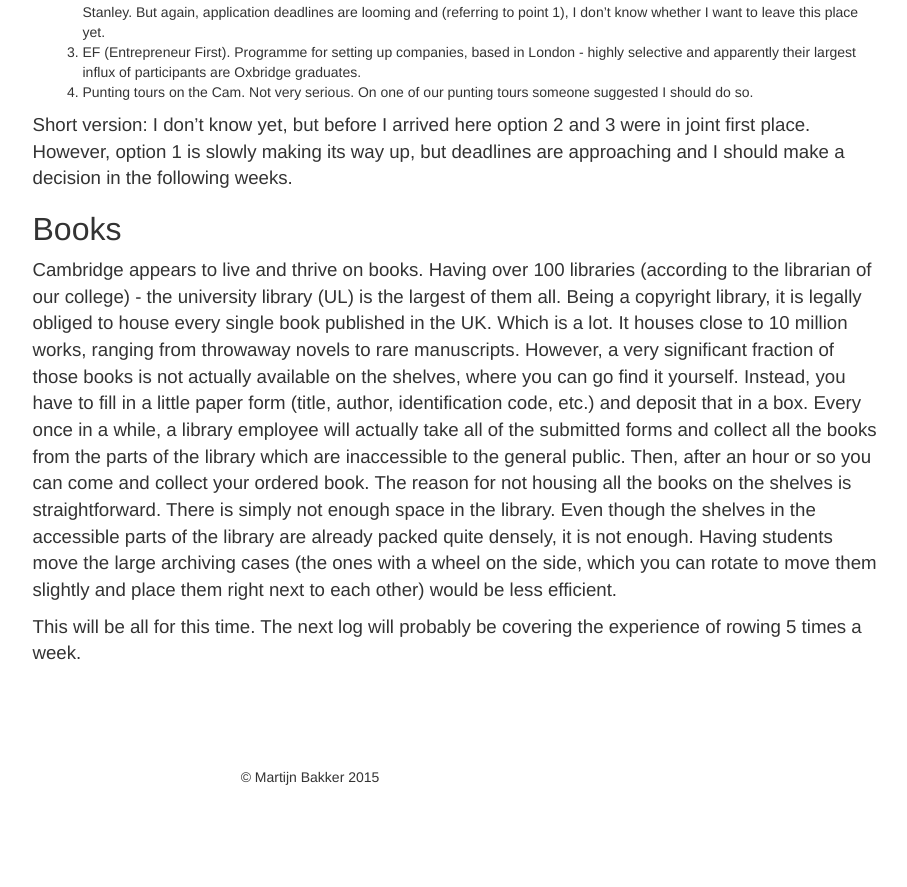
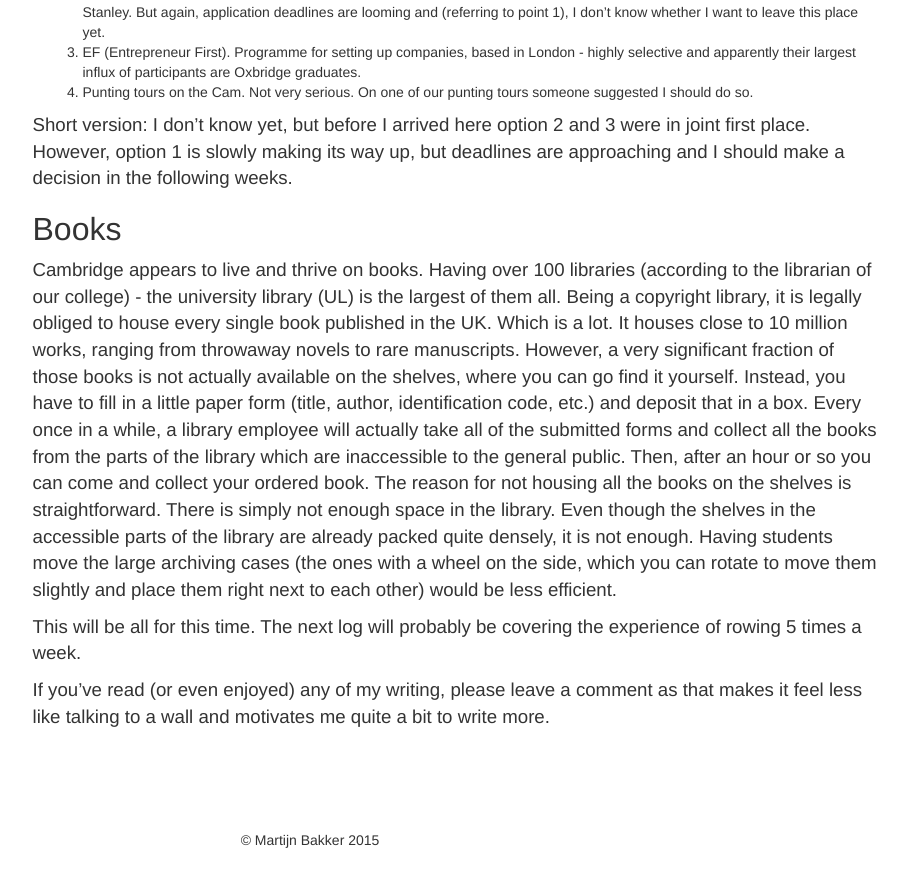
Before and after one commit to Gladdy/gladdy.github.io, a Jekyll site: the page built from _logs/2015-10-25-cambridge.md, in a window 1280 px wide and 900 px high, scrolled down 1326 px. Shown: the top 887 px of the window, without its empty margins (330-1237 px from the left). Built offline with Jekyll 4.4.1, drawn with Linux system fonts in a browser that asks for light colours; comment, search, counter and statistics services are not loaded; before the commit the page ends 2163 px from its top, so only the background shows below that.

Commit message:
added please comment

```diff
--- a/_logs/2015-10-25-cambridge.md
+++ b/_logs/2015-10-25-cambridge.md
@@ -25,3 +25,5 @@ Short version: I don't know yet, but before I arrived here option 2 and 3 were i
 Cambridge appears to live and thrive on books. Having over 100 libraries (according to the librarian of our college) - the university library (UL) is the largest of them all. Being a copyright library, it is legally obliged to house every single book published in the UK. Which is a lot. It houses close to 10 million works, ranging from throwaway novels to rare manuscripts. However, a very significant fraction of those books is not actually available on the shelves, where you can go find it yourself. Instead, you have to fill in a little paper form (title, author, identification code, etc.) and deposit that in a box. Every once in a while, a library employee will actually take all of the submitted forms and collect all the books from the parts of the library which are inaccessible to the general public. Then, after an hour or so you can come and collect your ordered book. The reason for not housing all the books on the shelves is straightforward. There is simply not enough space in the library. Even though the shelves in the accessible parts of the library are already packed quite densely, it is not enough. Having students move the large archiving cases (the ones with a wheel on the side, which you can rotate to move them slightly and place them right next to each other) would be less efficient.
 
 This will be all for this time. The next log will probably be covering the experience of rowing 5 times a week.
+
+If you've read (or even enjoyed) any of my writing, please leave a comment as that makes it feel less like talking to a wall and motivates me quite a bit to write more.
```
